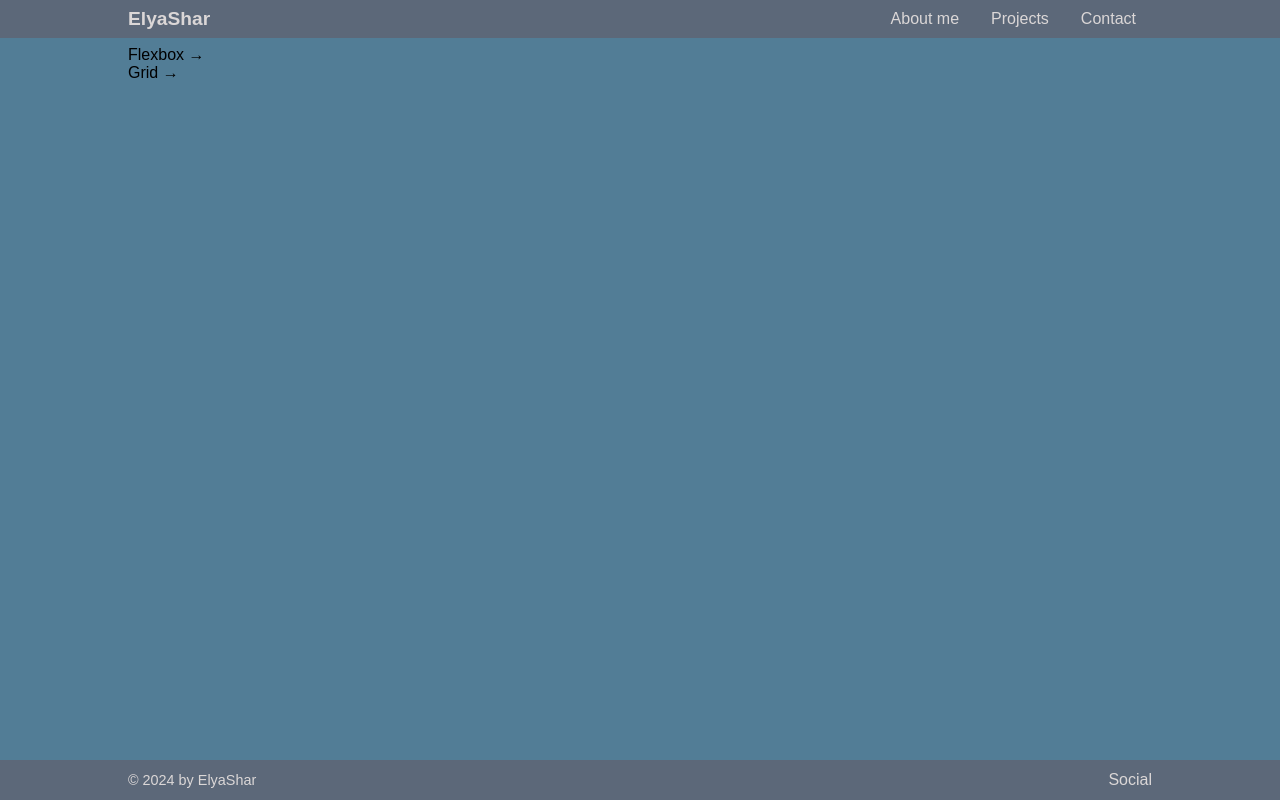
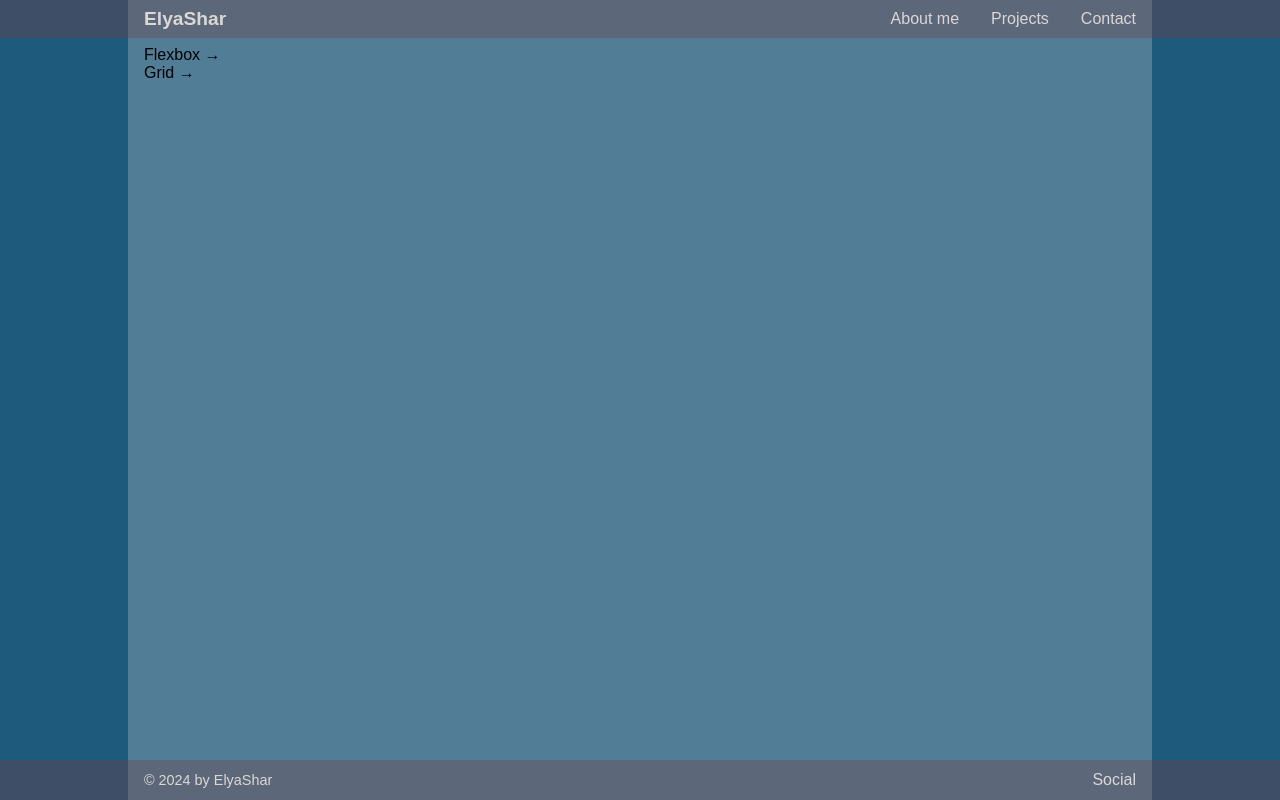
Before and after one commit to elyashar/layout-playground, a website built with Vite: page Project_flexbox/index.html in a window 1280 px wide. Built offline with nearby package versions, Linux system fonts and the light colour scheme.

Commit message:
add padding to header and footer

```diff
--- a/Project_flexbox/style.css
+++ b/Project_flexbox/style.css
@@ -14,11 +14,11 @@ body {
     justify-content: center;
     flex-direction: column;
     min-height: 100vh;
-    background-color: #527d96;
+    background-color: #1e5a7c;
 }
 
 .header-wrapper {
-    background: #5c6879;
+    background: #3d4e66;
 }
 
 .main-header {
@@ -35,6 +35,7 @@ body {
     font-size: 1.2rem;
     font-weight: bold;
     color: #dbd7d7;
+    padding: 0 1rem;
 }
 
 .header-nav {
@@ -53,11 +54,11 @@ main {
     flex: 1;
     width: 80%;
     margin: 0 auto;
-    padding: 0.5rem 0;
+    padding: 0.5rem 1rem;
 }
 
 .footer-wrapper {
-    background: #5c6879;
+    background: #3d4e66;
 }
 
 footer {
@@ -77,11 +78,13 @@ footer {
 .footer-nav a {
     text-decoration: none;
     color: #dbd7d7;
+    padding: 0 1rem;
 }
 
 .copyright {
     color: #dbd7d7;
     font-size: 0.9rem;
+    padding: 0 1rem;
 }
 
 a:hover,
```
